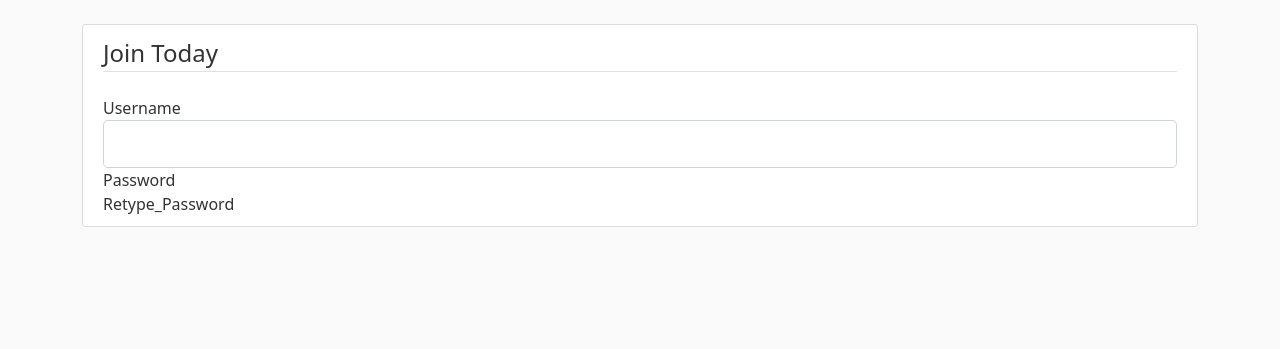
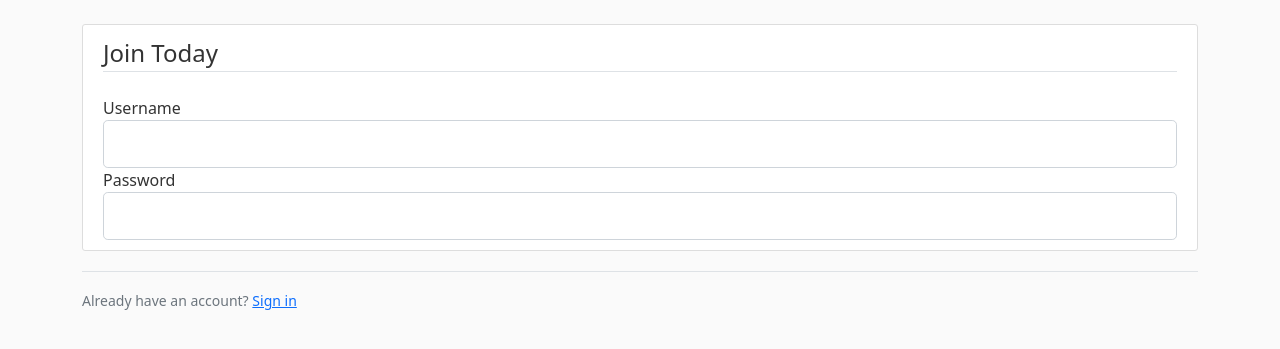
Before and after one commit to PICOVERAVR/bluefoot, a Flask app: template src/UI_Integrations/templates/register.html in a window 1280 px wide. Shown: the part 56-405 px from the top of the page. Run offline with Flask 2, Linux system fonts and the light colour scheme; the template is opened without the code that fills it: values that come from a table or form of the project are taken from there, most other values are stand-ins (such as "Sample title", 1, 10 or a date in 2020).

Commit message:
trying to figur out whats wrong with register

```diff
--- a/src/UI_Integrations/UI.py
+++ b/src/UI_Integrations/UI.py
@@ -71,13 +71,13 @@
 #login page route
 @app.route("/login")
 def Login():
-    form = Loginform
+    form = Loginform()
     return render_template("login.html", title='login',form = form)
 
 @app.route("/register")
 def Register():
-    form = registerform
-    return render_template("login.html", title='Register',form = form)
+    form = registerform()
+    return render_template("register.html", title='Register',form = form)
 
 # Set global data (be careful... this is necessary for avoiding javascript,
 #   but global variables can be dangerous/messy)
--- a/src/UI_Integrations/forms.py
+++ b/src/UI_Integrations/forms.py
@@ -6,7 +6,6 @@
     username = StringField('Username',validators=[InputRequired(),Length(min=3,max=10)])
     password = PasswordField('Password',validators=[InputRequired(),Length(min=3,max=10)])
     confirm_password = PasswordField('Retype_Password',validators=[InputRequired(),Length(min=3,max=10),EqualTo('Password')])
-
     Submit = SubmitField('Sign up')
 
 class Loginform(FlaskForm):
--- a/src/UI_Integrations/templates/register.html
+++ b/src/UI_Integrations/templates/register.html
@@ -14,18 +14,26 @@
             </div>
             <div class = "form-group">
                 {{form.password.label(class="form-control-label")}}
-                {{form.passward(class="form-control form-control-lg")}}
+                {{form.password(class="form-control form-control-lg")}}
             </div>
+
             <div class = "form-group">
                 {{form.confirm_password.label(class="form-control-label")}}
-                {{form.confirm_passward(class="form-control form-control-lg")}}
+                {{form.confirm_password(class="form-control form-control-lg")}}
             </div>
-            <div class = "form-group">
-                {{form.submit(class="btn btn-outline-info")}}
-            </div>
+
+
         </fieldset>
-
+        <div class = "form-group">
+           {{form.submit(class="btn btn-outline-info")}}
+        </div>
     </form>
+</div>
+<div class="border-top pt-3">
+    <small class ="text-muted">
+        Already have an account? <a class = "ml-2" href"{ url_for('Login')}}"> Sign in </a>
+    </small>
+</div>
 </div>
 
 {% endblock content%}
```
Also changed, not shown: 1 other file.
